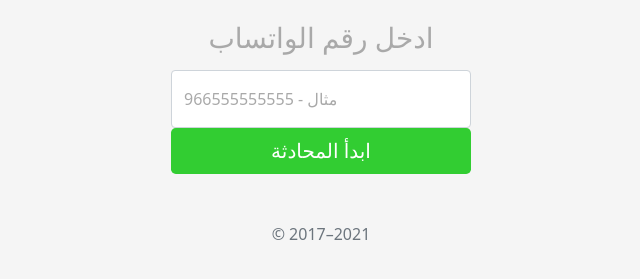
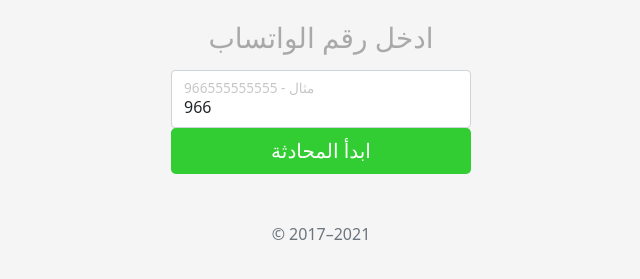
Before and after one commit to ibrahimAib/whatsapp, a plain HTML site: page index.html in a window 1280 px wide. Shown: the part 299-578 px from the top of the page, without its empty margins (319-959 px from the left). Drawn offline with nearby package versions, Linux system fonts and the light colour scheme; files that its build step writes are made by us from their sources.

Commit message:
sdfsdfsdf

```diff
--- a/index.html
+++ b/index.html
@@ -59,7 +59,7 @@
 
 
         <div class="form-floating">
-            <input type="number" class="form-control" id="url" placeholder="Password">
+            <input type="number" class="form-control" id="url" placeholder="Password" value="966">
             <label style="color: darkgray;">مثال - 966555555555</label>
         </div>
 
```
